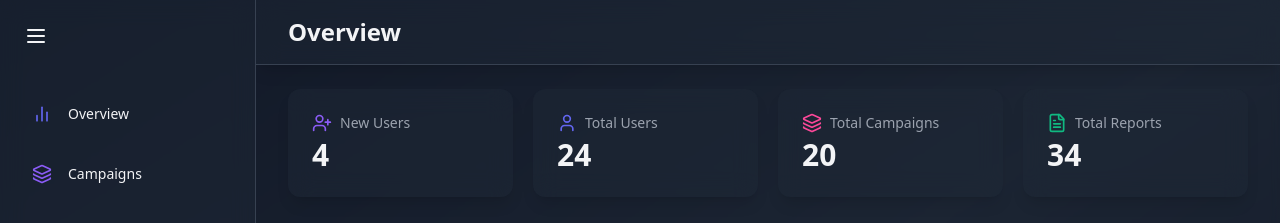
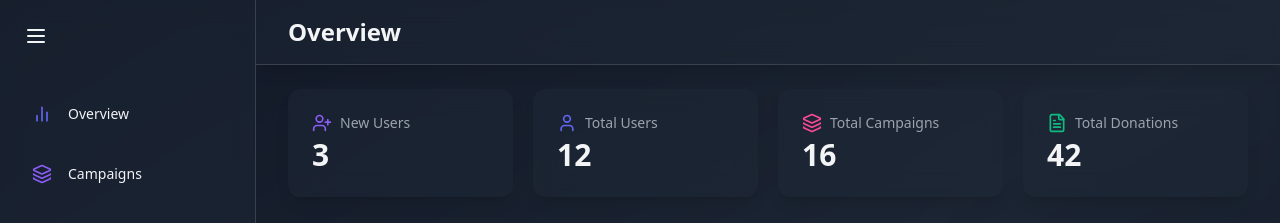
Before and after one commit to TitusKI/SewLeSew-AdminDashboard, a React (Vite) app: page / in a window 1280 px wide. Shown: the top 223 px of the page. Built offline with nearby package versions, Linux system fonts and the light colour scheme.

Commit message:
update OverviewPage stats to reflect current user and campaign data

```diff
--- a/src/pages/OverviewPage.jsx
+++ b/src/pages/OverviewPage.jsx
@@ -1,4 +1,3 @@
-import React from "react";
 import Header from "../common/Header";
 import { motion } from "framer-motion";
 import { FileText, Layers, User, UserPlus } from "lucide-react";
@@ -10,6 +9,7 @@ const OverviewPage = () => {
   return (
     <div className="flex-1 overflow-auto relative z-10">
       <Header title="Overview" />
+
       <main className="max-w-7xl mx-auto py-6 px-4 lg:px-8">
         {/* STATS */}
         <motion.div
@@ -21,21 +21,21 @@ const OverviewPage = () => {
           <StatCard
             name="New Users"
             icon={UserPlus}
-            value="4"
+            value="3"
             color="#8B5CF6"
           />
-          <StatCard name="Total Users" icon={User} value="24" color="#6366F1" />
+          <StatCard name="Total Users" icon={User} value="12" color="#6366F1" />
 
           <StatCard
             name="Total Campaigns"
             icon={Layers}
-            value="20"
+            value="16"
             color="#FC4899"
           />
           <StatCard
-            name="Total Reports"
+            name="Total Donations"
             icon={FileText}
-            value="34"
+            value="42"
             color="#10B981"
           />
         </motion.div>
```
